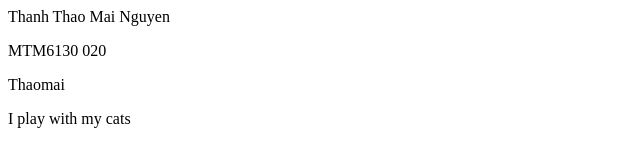
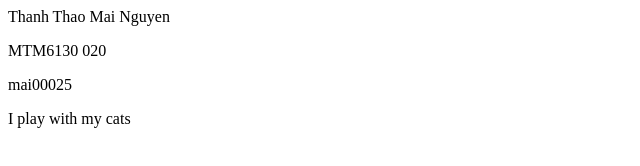
Before and after one commit to mai00025/MTM6201, a plain HTML site: page Thaomai.github.io/p1/index.html in a window 1280 px wide. Shown: the full height of the page, 0-640 px from the left. Drawn offline with Linux system fonts and the light colour scheme.

Commit message:
change  name

```diff
--- a/Thaomai.github.io/p1/index.html
+++ b/Thaomai.github.io/p1/index.html
@@ -7,7 +7,7 @@
 <body>
     <hi> Thanh Thao Mai Nguyen</hi>
     <p>MTM6130 020</p>
-    <p>Thaomai</p>
+    <p>mai00025</p>
     <p>I play with my cats</p>
 </body>
 </html>
```
